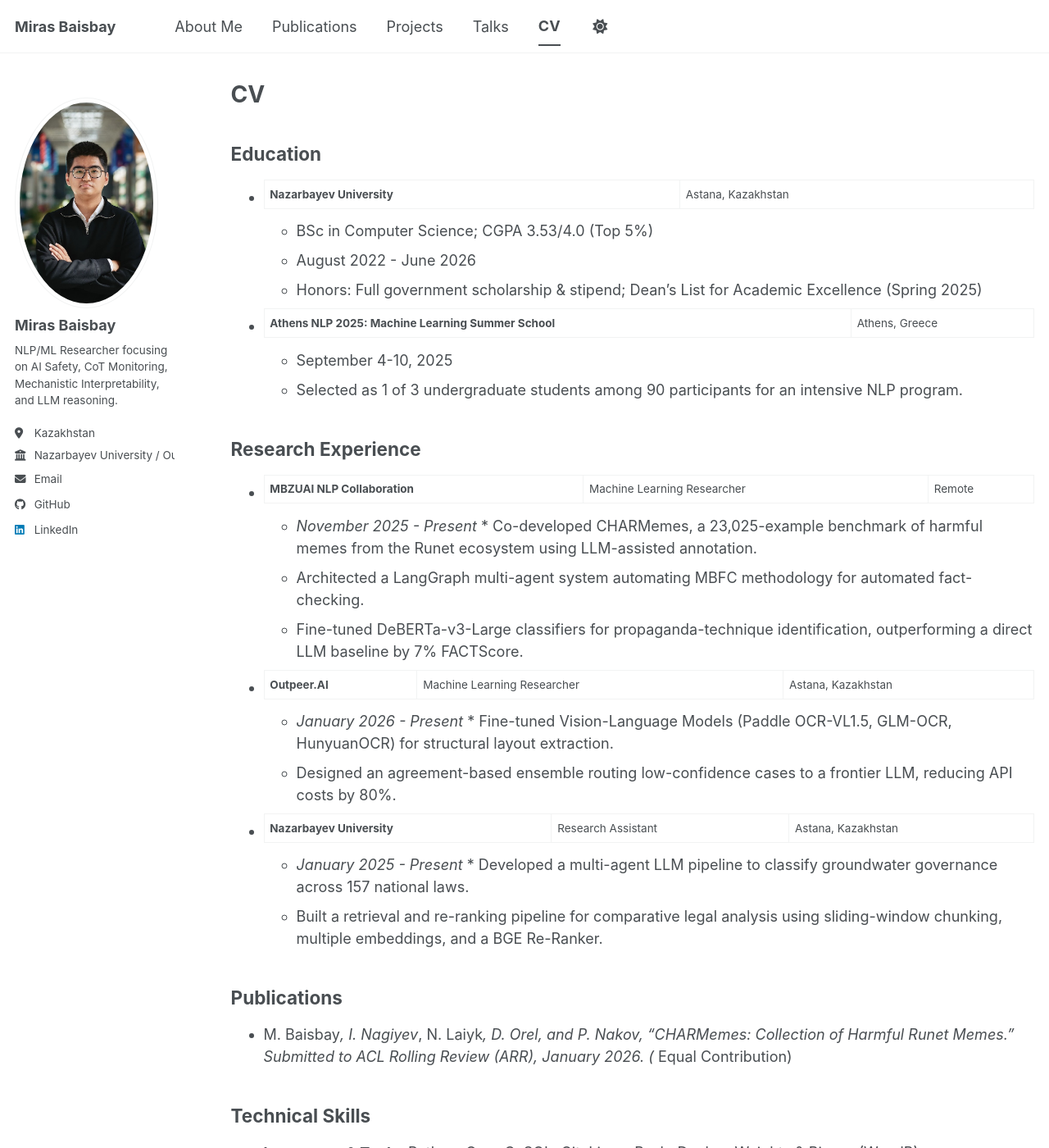
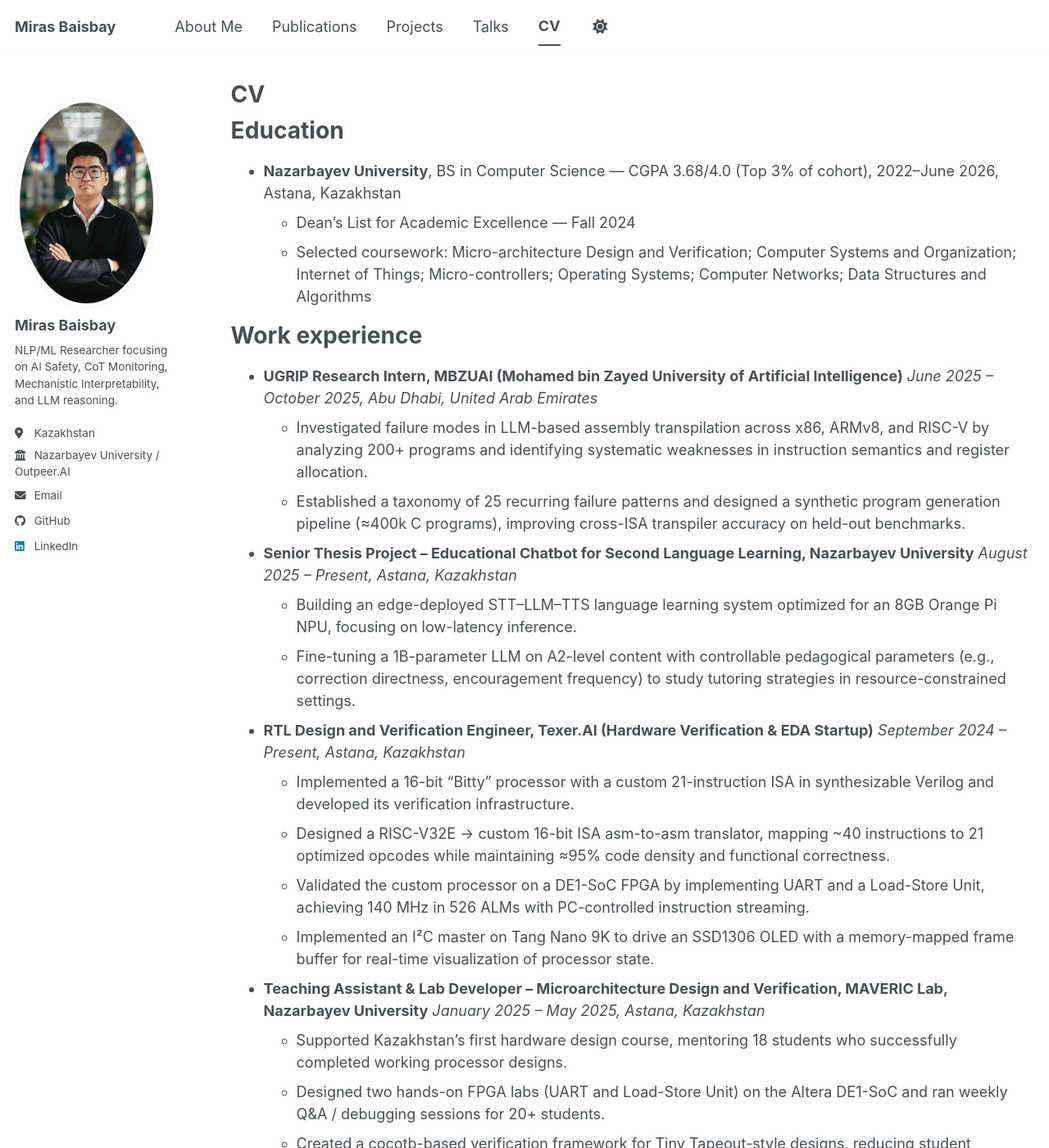
Before and after one commit to mbaisbay/mbaisbay.github.io, a Jekyll site: the page built from _pages/cv.md, in a window 1280 px wide and 1400 px high. Shown: the whole window at 82% size. Built offline with Jekyll 4.4.1, drawn with Linux system fonts in a browser that asks for light colours; a script bundle is joined from its source files by our own code; library files that are not in the unit come from our copies; some of the changed text lies outside the part shown.

Commit message:
Update site content and fix sidebar truncation
- Remove 'About Me' heading from about page
- Fix sidebar employer text truncation (white-space: nowrap -> normal)
- Update CHARMemes publication: category -> conferences, add abstract excerpt, nolink flag
- Change publication section heading to 'Conferences'
- Patch archive-single.html to support nolink frontmatter
- Rewrite CV with new work experience, projects, and skills

Co-Authored-By: Claude Sonnet 4.6 <noreply@anthropic.com>

```diff
--- a/_config.yml
+++ b/_config.yml
@@ -26,7 +26,7 @@ publication_category:
   manuscripts:
     title: 'Journal Articles'
   conferences:
-    title: 'Conference Papers'
+    title: 'Conferences'
 
 # Site Settings
 teaser                   :
--- a/_includes/archive-single.html
+++ b/_includes/archive-single.html
@@ -27,7 +27,9 @@
     {% endif %}
 
     <h2 class="archive__item-title" itemprop="headline">
-      {% if post.link %}
+      {% if post.nolink %}
+        {{ title }}
+      {% elsif post.link %}
         <a href="{{ post.link }}">{{ title }}</a> <a href="{{ base_path }}{{ post.url }}" rel="permalink"><i class="fa fa-link" aria-hidden="true" title="permalink"></i><span class="sr-only">Permalink</span></a>
       {% else %}
         <a href="{{ base_path }}{{ post.url }}" rel="permalink">{{ title }}</a>
--- a/_pages/cv.md
+++ b/_pages/cv.md
@@ -6,44 +6,77 @@ author_profile: true
 redirect_from:
   - /resume
 ---
+{% include base_path %}
 
-## Education
+Education
+======
+* **Nazarbayev University**, BS in Computer Science — CGPA 3.68/4.0 (Top 3% of cohort), 2022–June 2026, Astana, Kazakhstan
+  * Dean's List for Academic Excellence — Fall 2024
+  * Selected coursework: Micro-architecture Design and Verification; Computer Systems and Organization; Internet of Things; Micro-controllers; Operating Systems; Computer Networks; Data Structures and Algorithms
 
-* **Nazarbayev University** | Astana, Kazakhstan
-  * BSc in Computer Science; CGPA 3.53/4.0 (Top 5%)
-  * August 2022 - June 2026
-  * Honors: Full government scholarship & stipend; Dean's List for Academic Excellence (Spring 2025)
+Work experience
+======
+* **UGRIP Research Intern, MBZUAI (Mohamed bin Zayed University of Artificial Intelligence)**
+  *June 2025 – October 2025, Abu Dhabi, United Arab Emirates*
+  * Investigated failure modes in LLM-based assembly transpilation across x86, ARMv8, and RISC-V by analyzing 200+ programs and identifying systematic weaknesses in instruction semantics and register allocation.
+  * Established a taxonomy of 25 recurring failure patterns and designed a synthetic program generation pipeline (≈400k C programs), improving cross-ISA transpiler accuracy on held-out benchmarks.
 
-* **Athens NLP 2025: Machine Learning Summer School** | Athens, Greece
-  * September 4-10, 2025
-  * Selected as 1 of 3 undergraduate students among 90 participants for an intensive NLP program.
+* **Senior Thesis Project – Educational Chatbot for Second Language Learning, Nazarbayev University**
+  *August 2025 – Present, Astana, Kazakhstan*
+  * Building an edge-deployed STT–LLM–TTS language learning system optimized for an 8GB Orange Pi NPU, focusing on low-latency inference.
+  * Fine-tuning a 1B-parameter LLM on A2-level content with controllable pedagogical parameters (e.g., correction directness, encouragement frequency) to study tutoring strategies in resource-constrained settings.
 
-## Research Experience
+* **RTL Design and Verification Engineer, Texer.AI (Hardware Verification & EDA Startup)**
+  *September 2024 – Present, Astana, Kazakhstan*
+  * Implemented a 16-bit "Bitty" processor with a custom 21-instruction ISA in synthesizable Verilog and developed its verification infrastructure.
+  * Designed a RISC-V32E → custom 16-bit ISA asm-to-asm translator, mapping ~40 instructions to 21 optimized opcodes while maintaining ≈95% code density and functional correctness.
+  * Validated the custom processor on a DE1-SoC FPGA by implementing UART and a Load-Store Unit, achieving 140 MHz in 526 ALMs with PC-controlled instruction streaming.
+  * Implemented an I²C master on Tang Nano 9K to drive an SSD1306 OLED with a memory-mapped frame buffer for real-time visualization of processor state.
 
-* **MBZUAI NLP Collaboration** | Machine Learning Researcher | Remote
-  * *November 2025 - Present* * Co-developed CHARMemes, a 23,025-example benchmark of harmful memes from the Runet ecosystem using LLM-assisted annotation.
-  * Architected a LangGraph multi-agent system automating MBFC methodology for automated fact-checking.
-  * Fine-tuned DeBERTa-v3-Large classifiers for propaganda-technique identification, outperforming a direct LLM baseline by 7% FACTScore.
+* **Teaching Assistant & Lab Developer – Microarchitecture Design and Verification, MAVERIC Lab, Nazarbayev University**
+  *January 2025 – May 2025, Astana, Kazakhstan*
+  * Supported Kazakhstan's first hardware design course, mentoring 18 students who successfully completed working processor designs.
+  * Designed two hands-on FPGA labs (UART and Load-Store Unit) on the Altera DE1-SoC and ran weekly Q&A / debugging sessions for 20+ students.
+  * Created a cocotb-based verification framework for Tiny Tapeout-style designs, reducing student onboarding time by about 70%.
 
-* **Outpeer.AI** | Machine Learning Researcher | Astana, Kazakhstan
-  * *January 2026 - Present* * Fine-tuned Vision-Language Models (Paddle OCR-VL1.5, GLM-OCR, HunyuanOCR) for structural layout extraction.
-  * Designed an agreement-based ensemble routing low-confidence cases to a frontier LLM, reducing API costs by 80%.
+Selected Projects
+======
+* **Single-Cycle RISC-V RV32I Processor** — *SystemVerilog, C++, Verilator*
+  * Designed a complete RV32I processor supporting all 37 base instructions with a single-cycle datapath.
+  * Built a C++/Verilator co-simulation framework with waveform tracing for cycle-accurate debugging.
+  * Validated the design against the official RISC-V compliance test suite, achieving full ISA conformance.
 
-* **Nazarbayev University** | Research Assistant | Astana, Kazakhstan
-  * *January 2025 - Present* * Developed a multi-agent LLM pipeline to classify groundwater governance across 157 national laws.
-  * Built a retrieval and re-ranking pipeline for comparative legal analysis using sliding-window chunking, multiple embeddings, and a BGE Re-Ranker.
+* **"Bitty" Processor (Tiny Tapeout)** — *Verilog, C++, Verilator*
+  * Architected a 16-bit custom processor with a 21-instruction ISA and 3 instruction formats.
+  * Developed a C++/Verilator co-simulation testbench that uncovered and resolved critical hardware bugs.
+  * Built a custom C++ assembler and disassembler to accelerate firmware development and debugging for the core.
 
-## Publications
+* **SSD1306 OLED Driver on Tang Nano 9K** — *Verilog, I²C*
+  * Implemented a Verilog I²C master FSM for 100 kHz display initialization, configuration, and data transfer.
+  * Designed a pixel-addressable frame buffer with a memory-mapped interface for low-latency rendering.
+  * Integrated custom debug logic to speed up hardware bring-up and visualization of processor internals.
 
-* M. Baisbay*, I. Nagiyev*, N. Laiyk*, D. Orel, and P. Nakov, "CHARMemes: Collection of Harmful Runet Memes." Submitted to ACL Rolling Review (ARR), January 2026. (* Equal Contribution)
+Skills
+======
+* **Hardware Design & Verification:** SystemVerilog, Verilog, cocotb, Verilator, Icarus Verilog, GTKWave
+* **Programming Languages:** C, C++, Python
+* **Tools & Platforms:** Linux, Git/GitHub, Quartus, Gowin EDA, Make/Makefile, Hugging Face, vLLM
+* **Hardware Platforms & Protocols:** DE1-SoC FPGA, Tang Nano 9K, UART, I²C, Wishbone
 
-## Technical Skills
+Publications
+======
+  <ul>{% for post in site.publications reversed %}
+    {% include archive-single-cv.html %}
+  {% endfor %}</ul>
 
-* **Languages & Tools:** Python, C++, C, SQL, Git, Linux, Bash, Docker, Weights & Biases (WandB)
-* **ML/AI:** PyTorch, Hugging Face Transformers, LangChain, LangGraph, OpenAI API, FAISS, RAG
+Teaching
+======
+  <ul>{% for post in site.teaching reversed %}
+    {% include archive-single-cv.html %}
+  {% endfor %}</ul>
 
-## Honors & Competitions
-
-* **Yessenov Foundation Scholarship & Advanced LLM Program** | Fellow/Grant Recipient
-* **AI Safety & LLM Evaluation Program | Monoid** | Fellow
-* **SemEval 2026 Task 13: Machine-Generated Code Detection** | Top 9 Global Finish
+Service and leadership
+======
+* **Co-Lead, Google Developer Group at Nazarbayev University**, January 2024 – Present
+  * Coordinated a 20-person organizing team for a 60-member developer community, managing event logistics and communication with university administration.
+  * Organized the "Google Solution Challenge Camp" with ~60 participants and external guest speakers, and established standardized communication workflows between the club and the university.
--- a/_sass/layout/_sidebar.scss
+++ b/_sass/layout/_sidebar.scss
@@ -304,7 +304,8 @@
   }
 
   li {
-    white-space: nowrap;
+    white-space: normal;
+    word-wrap: break-word;
   }
 
   a {
```
Also changed, not shown: _pages/about.md (+0 -2 lines), _publications/2026-01-01-charmemes.md (+3 -6 lines).
